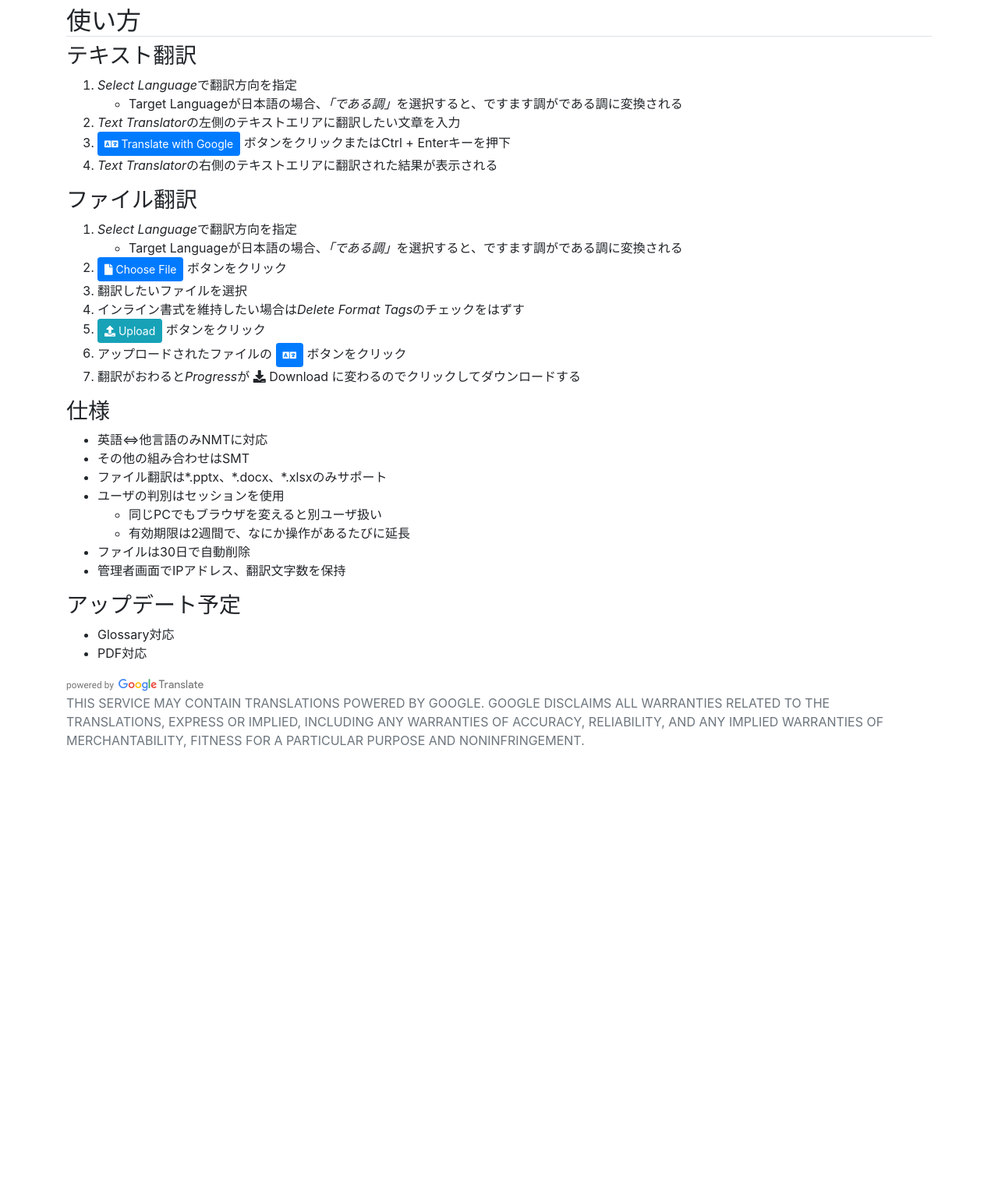
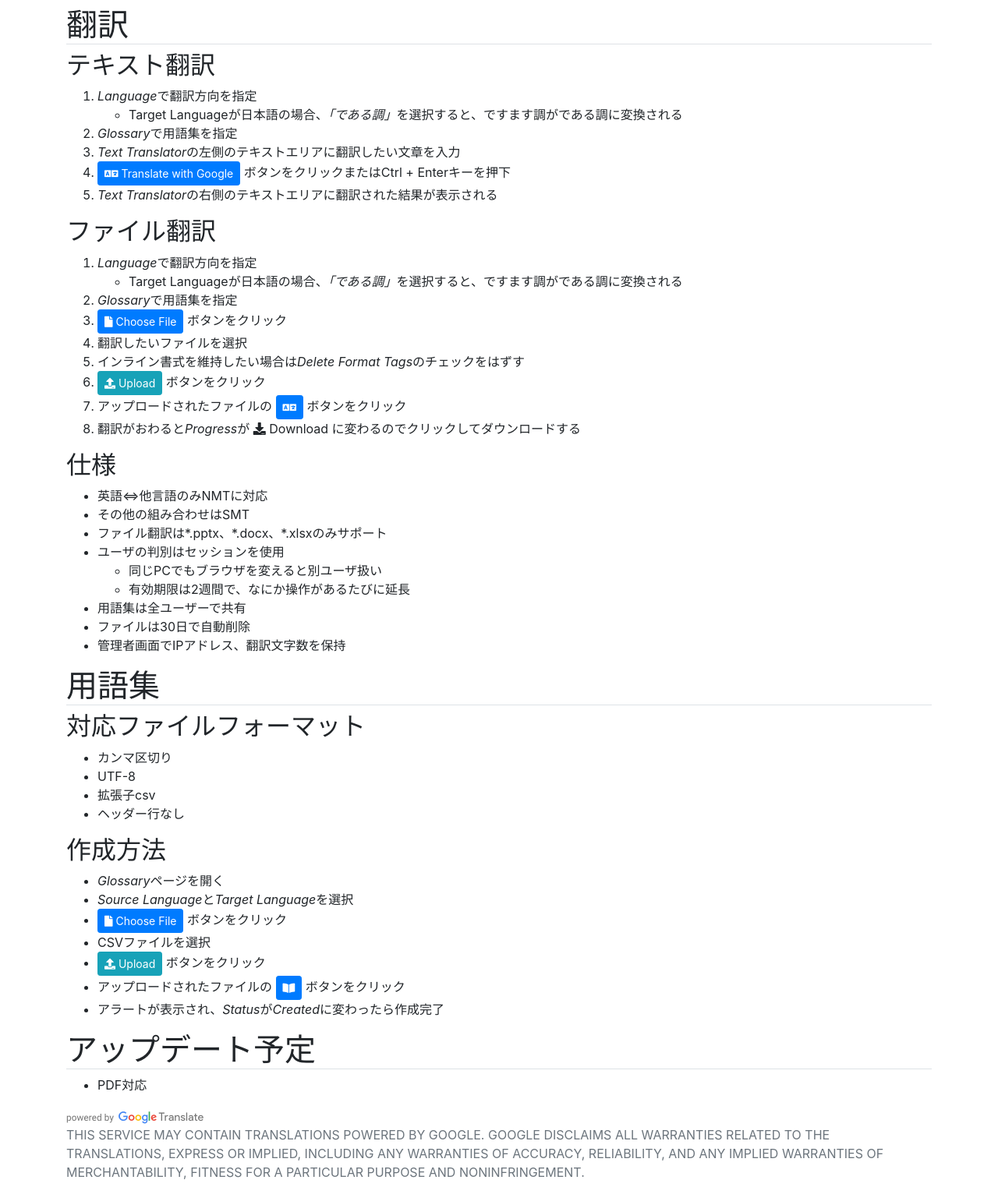
Before and after one commit to takatsugu-kato/kon_nyaku, a Django app: page /translate/help/ in a window 1280 px wide. Shown: the part 56-1588 px from the top of the page at 78% size. Before the commit the page ends 1015 px from the top, so only its background shows below. Run offline with Django 3.2, Linux system fonts and the light colour scheme; some libraries are stand-ins or nearby versions.

Commit message:
update help

```diff
--- a/translate/templates/translate/help.html
+++ b/translate/templates/translate/help.html
@@ -3,20 +3,22 @@
 {% block title %}Kon-nyaku{% endblock title %}
 
 {% block content %}
-  <h2 class="border-bottom mt-2">使い方</h2>
-  <h3 class="mt-2">テキスト翻訳</h3>
+  <h1 class="border-bottom mt-2">翻訳</h1>
+  <h2 class="mt-2">テキスト翻訳</h2>
   <ol>
-    <li><var>Select Language</var>で翻訳方向を指定</li>
-      <ul><li>Target Languageが日本語の場合、<var>「である調」</var>を選択すると、ですます調がである調に変換される</li></ul>
+    <li><var>Language</var>で翻訳方向を指定</li>
+    <ul><li>Target Languageが日本語の場合、<var>「である調」</var>を選択すると、ですます調がである調に変換される</li></ul>
+    <li><var>Glossary</var>で用語集を指定</li>
     <li><var>Text Translator</var>の左側のテキストエリアに翻訳したい文章を入力</li>
     <li><span class="btn btn-primary btn-sm"><i class="fas fa-language"></i> Translate with Google</span> ボタンをクリックまたはCtrl + Enterキーを押下</li>
     <li><var>Text Translator</var>の右側のテキストエリアに翻訳された結果が表示される</li>
   </ol>
 
-  <h3 class="mt-2">ファイル翻訳</h3>
+  <h2 class="mt-2">ファイル翻訳</h2>
   <ol>
-    <li><var>Select Language</var>で翻訳方向を指定</li>
+    <li><var>Language</var>で翻訳方向を指定</li>
       <ul><li>Target Languageが日本語の場合、<var>「である調」</var>を選択すると、ですます調がである調に変換される</li></ul>
+    <li><var>Glossary</var>で用語集を指定</li>
     <li><span class="btn btn-primary btn-sm"><i class="fas fa-file"></i> Choose File</span> ボタンをクリック</li>
     <li>翻訳したいファイルを選択</li>
     <li>インライン書式を維持したい場合は<var>Delete Format Tags</var>のチェックをはずす</li>
@@ -25,7 +27,7 @@
     <li>翻訳がおわると<var>Progress</var>が <i class="fas fa-download"></i> Download</a> に変わるのでクリックしてダウンロードする</li>
   </ol>
 
-  <h3 class="mt-2">仕様</h3>
+  <h2 class="mt-2">仕様</h2>
   <ul>
     <li>英語⇔他言語のみNMTに対応</li>
     <li>その他の組み合わせはSMT</li>
@@ -36,13 +38,32 @@
         <li>有効期限は2週間で、なにか操作があるたびに延長</li>
       </ul>
     </li>
+    <li>用語集は全ユーザーで共有</li>
     <li>ファイルは30日で自動削除</li>
     <li>管理者画面でIPアドレス、翻訳文字数を保持</li>
   </ul>
 
-  <h3 class="mt-2">アップデート予定</h3>
+  <h1 class="border-bottom mt-2">用語集</h1>
+  <h2>対応ファイルフォーマット</h2>
   <ul>
-    <li>Glossary対応</li>
+    <li>カンマ区切り</li>
+    <li>UTF-8</li>
+    <li>拡張子csv</li>
+    <li>ヘッダー行なし</li>
+  </ul>
+  <h2>作成方法</h2>
+  <ul>
+    <li><var>Glossary</var>ページを開く</li>
+    <li><var>Source Language</var>と<var>Target Language</var>を選択</li>
+    <li><span class="btn btn-primary btn-sm"><i class="fas fa-file"></i> Choose File</span> ボタンをクリック</li>
+    <li>CSVファイルを選択</li>
+    <li><span class="btn btn-info btn-sm"><i class="fas fa-upload"></i> Upload</span> ボタンをクリック</li>
+    <li>アップロードされたファイルの <span class="btn btn-primary btn-sm"><i class="fas fa-book-open"></i></span> ボタンをクリック</li>
+    <li>アラートが表示され、<var>Status</var>が<var>Created</var>に変わったら作成完了</li>
+  </ul>
+
+  <h1 class="border-bottom mt-2">アップデート予定</h1>
+  <ul>
     <li>PDF対応</li>
   </ul>
 
--- a/translate/templates/translate/translator.html
+++ b/translate/templates/translate/translator.html
@@ -4,7 +4,7 @@
 {% block title %}Kon-nyaku{% endblock title %}
 
 {% block content %}
-  <h2 class="border-bottom mt-2">Select Language</h2>
+  <h2 class="border-bottom mt-2">Language</h2>
   <div class="row">
     <div class="col-5">Source Language</div>
     <div class="col-5 offset-md-2">Target Language</div>
@@ -17,7 +17,7 @@
     <label class="form-check-label" for="jotai">である調</label>
   </div>
 
-  <h2 class="border-bottom mt-2">Select Glossary</h2>
+  <h2 class="border-bottom mt-2">Glossary</h2>
   <table class="col-12 table table-striped table-bordered">
     <thead>
       <tr>
```
